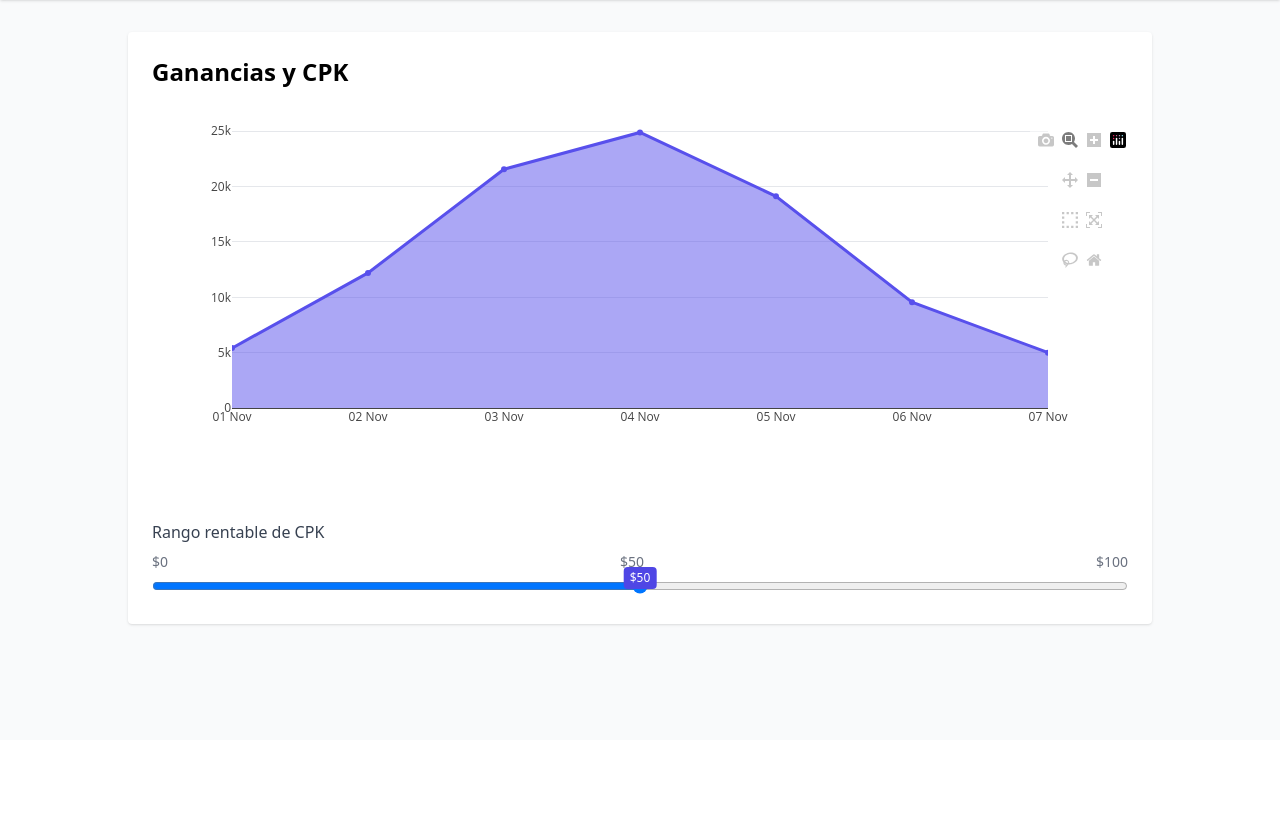
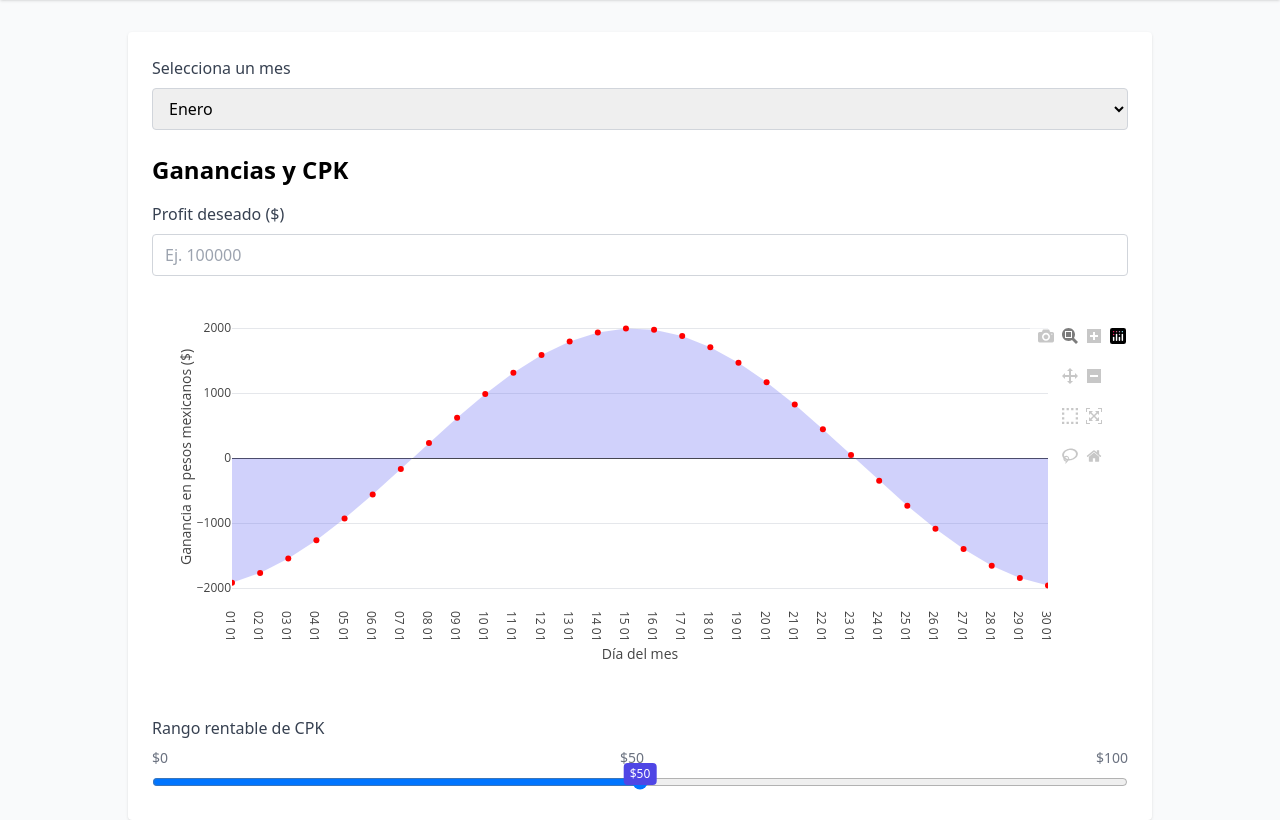
Before and after one commit to Couttolenc01/PyTrack, a Flask app: page / in a window 1280 px wide. Shown: the part 60-880 px from the top of the page. Before the commit the page ends 686 px from the top, so only its background shows below. Run offline with Flask 3, Linux system fonts and the light colour scheme; some libraries are stand-ins or nearby versions.

Commit message:
Arreglando grafica en base a mes y profit alcanzable ese mes

```diff
--- a/app/static/js/graph.js
+++ b/app/static/js/graph.js
@@ -1,5 +1,7 @@
 const graphDiv = document.getElementById('graph');
 const cpkRange = document.getElementById('cpkRange');
+const monthSelect = document.getElementById('monthSelect');
+const profitInput = document.getElementById('profitInput');
 
 // Create and style the floating value display
 const valueBubble = document.createElement('div');
@@ -22,15 +24,48 @@ wrapper.style.position = 'relative';
 wrapper.appendChild(valueBubble);
 
 function generateData(cpk) {
-  const x = ['01 Nov', '02 Nov', '03 Nov', '04 Nov', '05 Nov', '06 Nov', '07 Nov'];
-  const base = 15000;
-  const y = x.map((_, i) => base + Math.sin(i + cpk / 10) * 10000);
+  const selectedMonth = monthSelect.value;
+
+  const monthDaysMap = {
+    Enero: 31, Febrero: 28, Marzo: 31, Abril: 30, Mayo: 31, Junio: 30,
+    Julio: 31, Agosto: 31, Septiembre: 30, Octubre: 31, Noviembre: 30, Diciembre: 31
+  };
+
+  const monthBaseProfit = {
+    Enero: 95000, Febrero: 88000, Marzo: 92000, Abril: 100000,
+    Mayo: 105000, Junio: 97000, Julio: 99000, Agosto: 94000,
+    Septiembre: 98000, Octubre: 97000, Noviembre: 96000, Diciembre: 110000
+  };
+
+  const numDays = monthDaysMap[selectedMonth] || 30;
+  const days = Array.from({ length: numDays }, (_, i) => `${(i + 1).toString().padStart(2, '0')} ${selectedMonth}`);
+  const baseProfit = parseFloat(profitInput.value) || monthBaseProfit[selectedMonth] || 100000;
+
+  // Penalización realista y no lineal según el CPK
+  const cpkValue = parseFloat(cpk);
+  const cpkPenalty = Math.exp((cpkValue - 10) / 15) - 1; // penaliza más fuerte si CPK sube
+  const adjustedProfit = Math.max(baseProfit - cpkPenalty * 8000, 0);
+
+  const y = days.map((_, i) => {
+    const dailyFluctuation = Math.sin(i / 5 + cpkValue / 10) * 2000;
+    return (adjustedProfit / numDays) + dailyFluctuation;
+  });
+
+  const baseDailyProfit = baseProfit / numDays;
+  const colors = y.map(v => v >= baseDailyProfit ? 'green' : 'red');
+  const text = y.map((v, i) => `${days[i]}: $${v.toFixed(2)}`);
+
   return [{
-    x,
+    x: days,
     y,
     type: 'scatter',
+    mode: 'lines+markers',
+    marker: { color: colors, size: 6 },
+    line: { color: 'rgba(0,0,0,0)', width: 2 },
     fill: 'tozeroy',
-    line: { color: 'rgba(88, 80, 236, 1)', width: 3 }
+    fillcolor: 'rgba(99, 102, 241, 0.3)',
+    hoverinfo: 'text',
+    text: text
   }];
 }
 
@@ -38,8 +73,8 @@ function drawGraph(cpk) {
   Plotly.react(graphDiv, generateData(cpk), {
     title: '',
     margin: { t: 10 },
-    xaxis: { title: '', showgrid: false },
-    yaxis: { title: '', gridcolor: '#e5e7eb' },
+    xaxis: { title: 'Día del mes', showgrid: false, type: 'category' },
+    yaxis: { title: 'Ganancia en pesos mexicanos ($)', gridcolor: '#e5e7eb' },
     paper_bgcolor: 'white',
     plot_bgcolor: 'white'
   });
@@ -62,5 +97,13 @@ cpkRange.addEventListener('input', () => {
   drawGraph(cpkRange.value);
 });
 
+monthSelect.addEventListener('change', () => {
+  drawGraph(cpkRange.value);
+});
+
+profitInput.addEventListener('input', () => {
+  drawGraph(cpkRange.value);
+});
+
 updateSliderBubble();
 drawGraph(cpkRange.value);
--- a/app/templates/graph.html
+++ b/app/templates/graph.html
@@ -25,7 +25,37 @@
 
     <!-- Main content -->
     <main class="max-w-5xl mx-auto p-6 mt-8 bg-white shadow rounded">
+      <!-- Selector de mes -->
+      <div class="mb-6">
+        <label for="monthSelect" class="block text-gray-700 font-medium mb-2">Selecciona un mes</label>
+        <select id="monthSelect" class="w-full border border-gray-300 rounded px-3 py-2">
+          <option value="01">Enero</option>
+          <option value="02">Febrero</option>
+          <option value="03">Marzo</option>
+          <option value="04">Abril</option>
+          <option value="05">Mayo</option>
+          <option value="06">Junio</option>
+          <option value="07">Julio</option>
+          <option value="08">Agosto</option>
+          <option value="09">Septiembre</option>
+          <option value="10">Octubre</option>
+          <option value="11">Noviembre</option>
+          <option value="12">Diciembre</option>
+        </select>
+      </div>
       <h2 class="text-2xl font-semibold mb-4">Ganancias y CPK</h2>
+
+      <!-- Profit Input -->
+      <div class="mb-6">
+        <label for="profitInput" class="block text-gray-700 font-medium mb-2">Profit deseado ($)</label>
+        <input
+          type="number"
+          id="profitInput"
+          class="w-full border border-gray-300 rounded px-3 py-2"
+          placeholder="Ej. 100000"
+          min="0"
+        />
+      </div>
 
       <!-- Gráfica -->
       <div id="graph" class="w-full h-96"></div>
```
